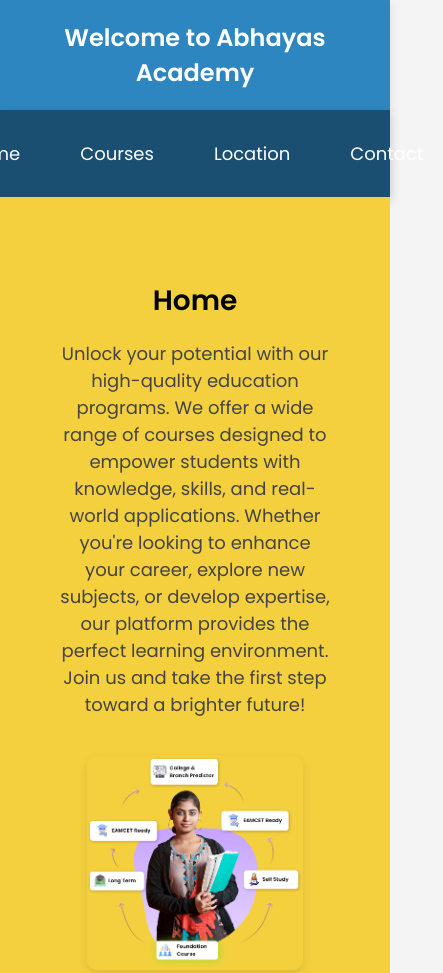
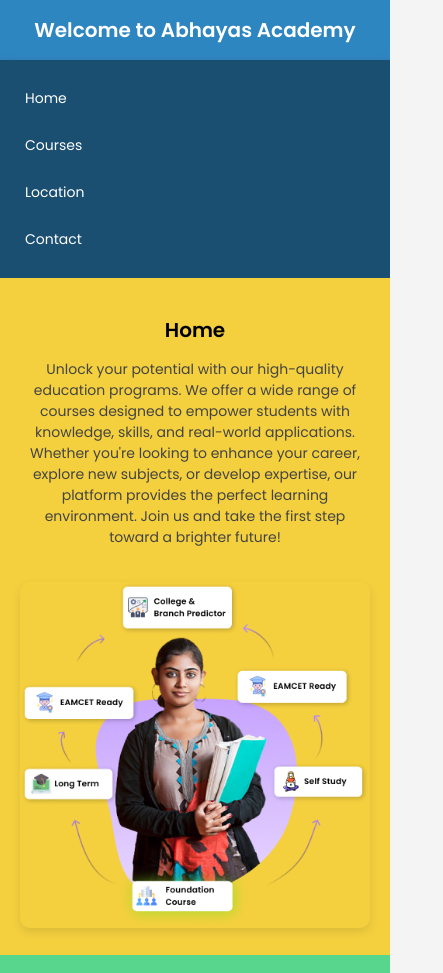
Before and after one commit to abhayascademy/abhayasacademy, a plain HTML site: page index.html in a window 390 px wide. Shown: the top 973 px of the page, 443 px wide, since content can reach past the window. Drawn offline with Linux system fonts and the light colour scheme.

Commit message:
Update index.html

```diff
--- a/index.html
+++ b/index.html
@@ -85,6 +85,59 @@
         #contact {
             background: #85C1E9;
         }
+
+        @media (max-width: 768px) {
+            nav {
+                flex-direction: column;
+            }
+
+            nav a {
+                margin: 5px 0;
+                font-size: 16px;
+                padding: 10px 15px;
+            }
+
+            .section {
+                padding: 30px;
+            }
+
+            .section h2 {
+                font-size: 24px;
+            }
+
+            .section p {
+                font-size: 16px;
+            }
+
+            .section img {
+                width: 100%;
+                max-width: none;
+            }
+        }
+
+        @media (max-width: 480px) {
+            header {
+                font-size: 20px;
+                padding: 15px;
+            }
+
+            nav a {
+                font-size: 14px;
+                padding: 8px 10px;
+            }
+
+            .section {
+                padding: 20px;
+            }
+
+            .section h2 {
+                font-size: 20px;
+            }
+
+            .section p {
+                font-size: 14px;
+            }
+        }
     </style>
     <link href="https://fonts.googleapis.com/css2?family=Poppins:wght@300;400;600&display=swap" rel="stylesheet">
 </head>
```
